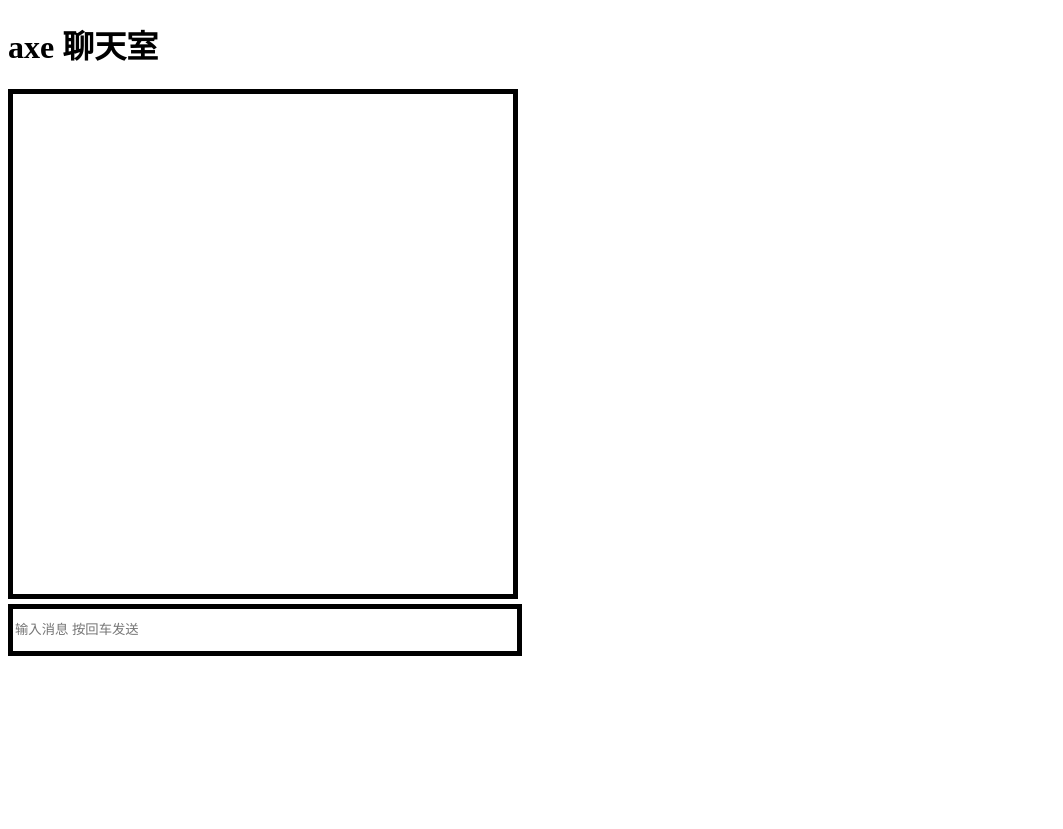
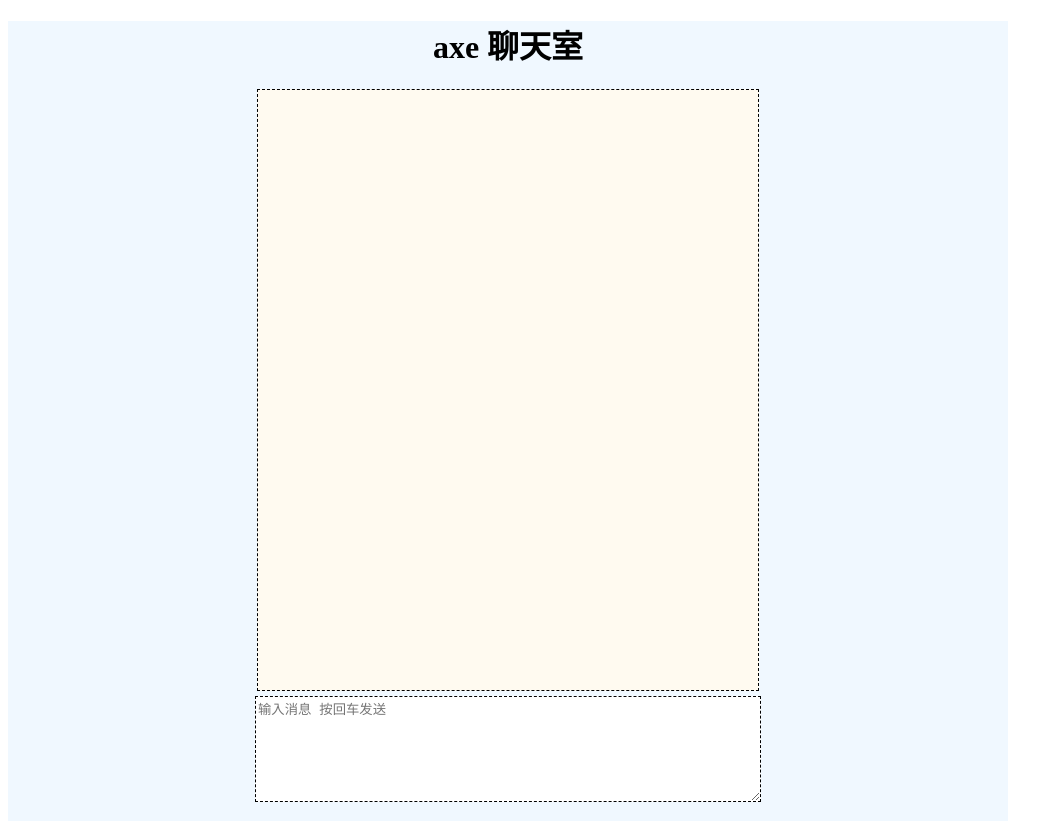
Before and after one commit to jane255/chatroom, a Flask app: template templates/connect-js.html in a window 1280 px wide. Shown: the whole page, without its empty margins (0-1063 px from the left). Before the commit the page ends 656 px from the top, so only its background shows below. Run offline with Flask 3, Linux system fonts and the light colour scheme; the template is opened without the code that fills it, so the values that code supplies are empty; some libraries are stand-ins or nearby versions.

Commit message:
update: 优化背景

```diff
--- a/static/connect.css
+++ b/static/connect.css
@@ -1,26 +1,40 @@
 .center {
-    /*#text-align: center;*/
+    text-align: center;
+    background: aliceblue;
+    width: 1000px;
+    height: 800px;
 }
 
 .msg-list {
-    /*margin: 0 auto;*/
+    margin: 0 auto;
     width: 500px;
-    height: 500px;
-    border: 5px solid;
+    height: 600px;
+    border: 1px dashed;
     overflow: auto;
+    background: floralwhite;
+}
+
+#id-title {
+    text-align: center;
+}
+
+.msg-input {
+    text-align: center;
+    margin: 0 auto;
 }
 
 #id-input {
     width: 500px;
-    height: 40px;
+    height: 100px;
     margin-top: 5px;
-    border: 5px solid;
+    border: 1px dashed;
     word-break:break-all;
     overflow: auto;
+    text-align: left;
 }
 
 .msg-cell-me-username, .msg-cell-you-username {
-    font-size: 15px;
+    font-size: 12px;
     color: #a0abcb;
     padding: 5px;
     /*display: inline;*/
@@ -45,8 +59,14 @@
     border-radius: 5px;
     word-break:break-all;
     display: inline-block;
+    max-width: 400px;
+    font-size: 16px;
 }
 
 .msg-cell-me {
    text-align: right;
 }
+
+.msg-cell-you {
+   text-align: left;
+}
--- a/templates/connect-js.html
+++ b/templates/connect-js.html
@@ -47,7 +47,7 @@
                 {% endfor %}
             </div>
             <div class="msg-input">
-                <input id="id-input" type="text" placeholder="输入消息 按回车发送">
+                <textarea id="id-input" placeholder="输入消息 按回车发送"></textarea>
             </div>
         </div>
     </body>
```
